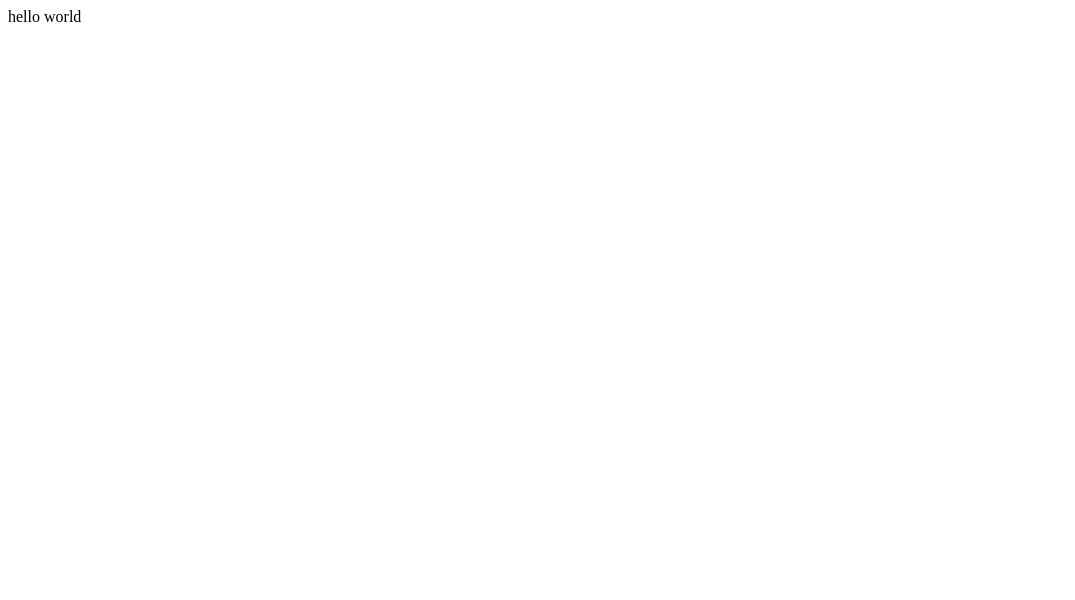
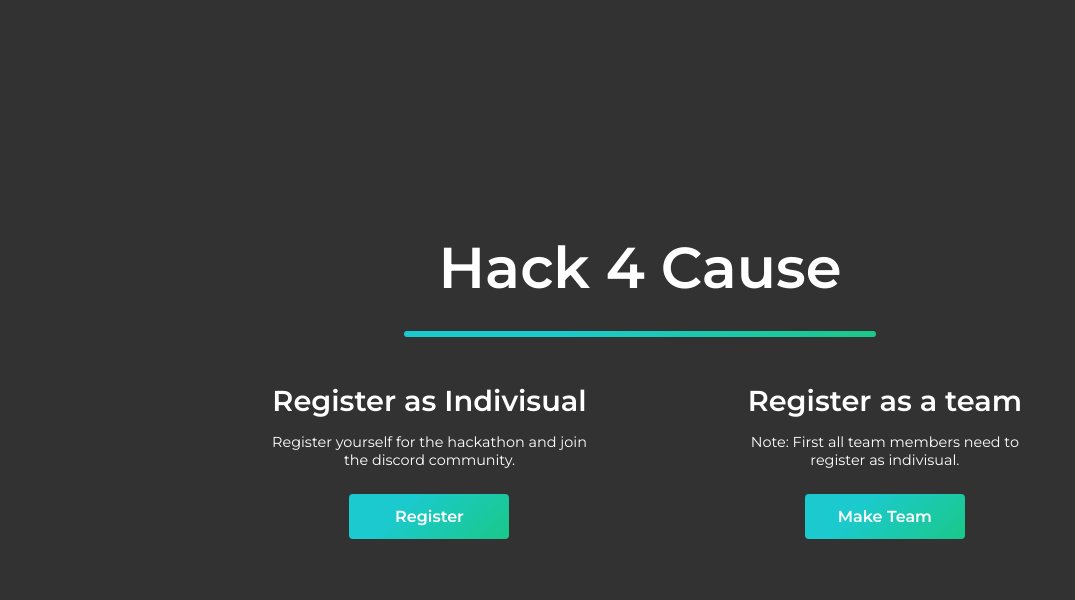
Before and after one commit to ssitvit/Registration, a plain HTML site: page index.html in a window 1280 px wide. Shown: the whole page, without its empty margins (0-1075 px from the left). Drawn offline with Linux system fonts and the light colour scheme.

Commit message:
basic frontend added

```diff
--- a/index.html
+++ b/index.html
@@ -5,9 +5,28 @@
   <meta http-equiv="X-UA-Compatible" content="IE=edge">
   <meta name="viewport" content="width=device-width, initial-scale=1.0">
   <title>Register | H4C</title>
+  <link rel="stylesheet" href="style.css">
 </head>
 <body>
-  hello world
+  <div class="container">
+    <h1 class="hero-title">Hack 4 Cause</h1>
+    <div class="underline"></div>
+    <div class="hero">
+      <div class="hero-left">
+        <h2>Register as Indivisual</h2>
+        <p>Register yourself for the hackathon and join the discord community.</p>
+        <button>Register</button>
+      </div>
+      <div class="hero-right">
+        <h2>Register as a team</h2>
+        <p>Note: First all team members need to register as indivisual.</p>
+        <button>Make Team</button>
+      </div>
+    </div>
+  </div>
+
+
+
 </body>
 <!-- The core Firebase JS SDK is always required and must be listed first -->
 <script src="https://www.gstatic.com/firebasejs/8.2.6/firebase-app.js"></script>
--- /dev/null
+++ b/style.css
@@ -0,0 +1,89 @@
+@import url("https://fonts.googleapis.com/css2?family=Montserrat:wght@300;400;600&display=swap");
+
+/* gradient used
+background: rgb(27,202,207);
+background: linear-gradient(135deg, rgba(27,202,207,1) 30%, rgba(26,200,137,1) 100%); */
+
+* {
+  margin: 0;
+  padding: 0;
+  box-sizing: border-box;
+  font-family: Montserrat;
+  color: #fff;
+}
+
+body {
+  height: 100vh;
+  display: flex;
+  justify-content: center;
+  align-items: center;
+  background-color: #323232;
+}
+
+.hero-title {
+  font-size: 3.6rem;
+  font-weight: 600;
+  text-align: center;
+  margin: 0.5em 0.5em;
+}
+
+.underline {
+  height: 6px;
+  width: 50%;
+  background: rgb(27, 202, 207);
+  background: linear-gradient(
+    135deg,
+    rgba(27, 202, 207, 1) 30%,
+    rgba(26, 200, 137, 1) 100%
+  );
+  margin: auto;
+  border-radius: 3px;
+}
+
+.hero {
+  display: flex;
+  margin: 1em;
+  text-align: center;
+}
+
+.hero h2 {
+  font-size: 1.8rem;
+  margin: 0.5em 0;
+}
+
+.hero button {
+  display: block;
+  padding: 0.8em;
+  width: 10em;
+  margin: 1.6em auto;
+  border: none;
+  font-size: 1rem;
+  font-weight: 600;
+  border-radius: 4px;
+  background: rgb(27, 202, 207);
+  background: linear-gradient(
+    135deg,
+    rgba(27, 202, 207, 1) 30%,
+    rgba(26, 200, 137, 1) 100%
+  );
+}
+
+.hero p {
+  font-size: 90%;
+  width: 70%;
+  margin: auto;
+}
+
+.hero div {
+  margin: 1em 0;
+}
+
+/* media queries */
+@media only screen and (max-width: 728px) {
+  body {
+    height: auto;
+  }
+  .hero {
+    flex-direction: column;
+  }
+}
```
Also changed, not shown: ServiceAccountKey.json (deleted, +0 -12 lines).
